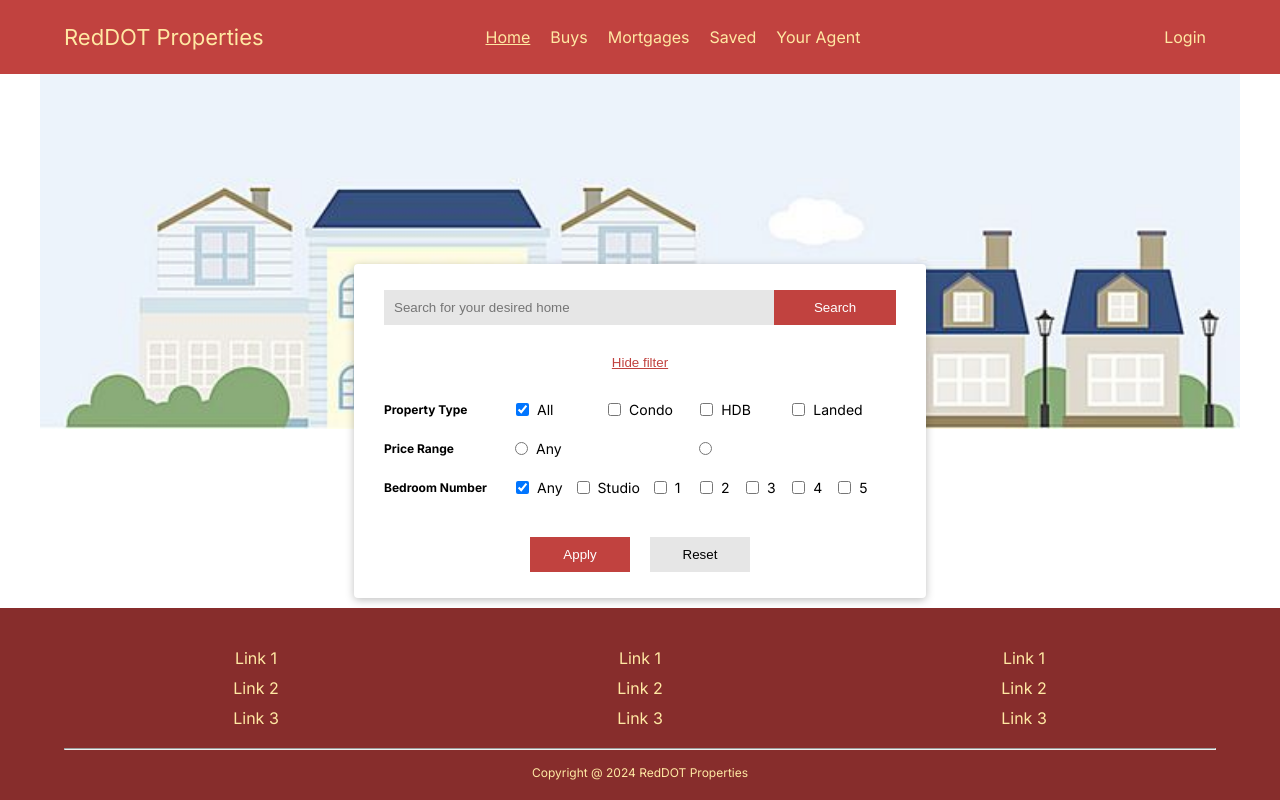
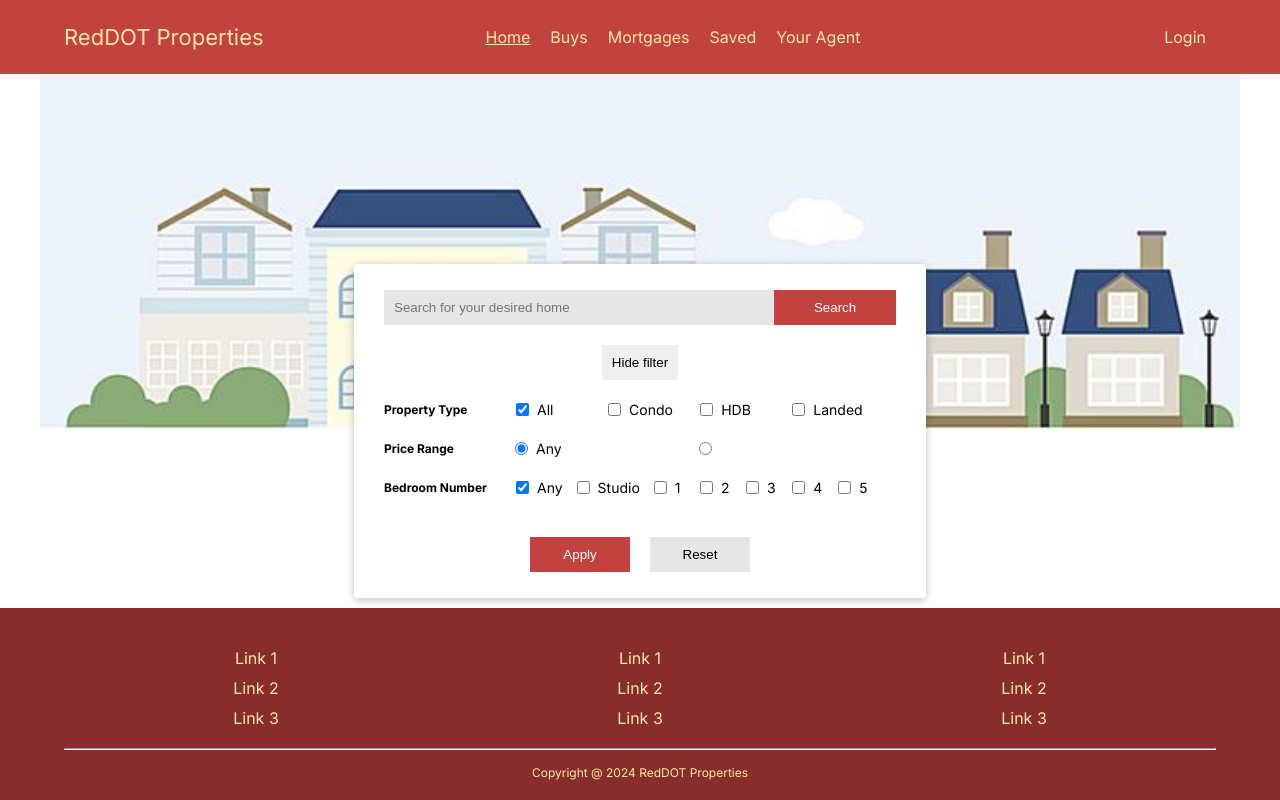
Before and after one commit to harrytohzenghau/csit-314-group-project, a React (Vite) app in the folder frontend/: page / in a window 1280 px wide. Both pictures are taken after a click on the button "More filter". Built offline with nearby package versions, Linux system fonts and the light colour scheme.

Commit message:
Update of UI component

```diff
--- a/frontend/src/components/UI/Button.jsx
+++ b/frontend/src/components/UI/Button.jsx
@@ -9,8 +9,8 @@
     case "secondary":
       buttonStyle = classes.secondary;
       break;
-    case "outline":
-      buttonStyle = classes.outline;
+    case "underline":
+      buttonStyle = classes.underline;
       break;
     default:
       break;
--- a/frontend/src/components/UI/Button.module.css
+++ b/frontend/src/components/UI/Button.module.css
@@ -17,7 +17,7 @@
   background-color: var(--grey);
 }
 
-.button.outline {
+.button.underline {
   background-color: unset;
   color: var(--primary-color);
   text-decoration: underline;
--- a/frontend/src/components/UI/Card.module.css
+++ b/frontend/src/components/UI/Card.module.css
@@ -1,5 +1,5 @@
 .card {
-  padding: 1rem;
+  padding: 3rem;
   box-shadow: 0 2px 8px rgba(0, 0, 0, 0.25);
   border-radius: 0.4rem;
   background-color: white;
--- a/frontend/src/components/UI/Input.jsx
+++ b/frontend/src/components/UI/Input.jsx
@@ -9,23 +9,25 @@
           {label && <label htmlFor={label}>{label}</label>}
           <input
             ref={ref}
+            name={name}
             type={type}
             placeholder={placeholder}
             className={`${classes["input-text"]} ${className || ""}`}
+            {...props}
           />
         </div>
       );
     } else if (type === "radio") {
       return (
         <div className={`${classes["input-wrapper"]} ${classes["radio"]}`}>
-          <input ref={ref} type={type} name={name} id={htmlFor} />
+          <input ref={ref} type={type} name={name} id={htmlFor} {...props} />
           {htmlFor && <label htmlFor={htmlFor}>{label}</label>}
         </div>
       );
     } else if (type === "checkbox") {
       return (
         <div className={`${classes["input-wrapper"]} ${classes["checkbox"]}`}>
-          <input ref={ref} type={type} name={name} id={htmlFor} {...props}/>
+          <input ref={ref} type={type} name={name} id={htmlFor} {...props} />
           {htmlFor && <label htmlFor={htmlFor}>{label}</label>}
         </div>
       );
```
